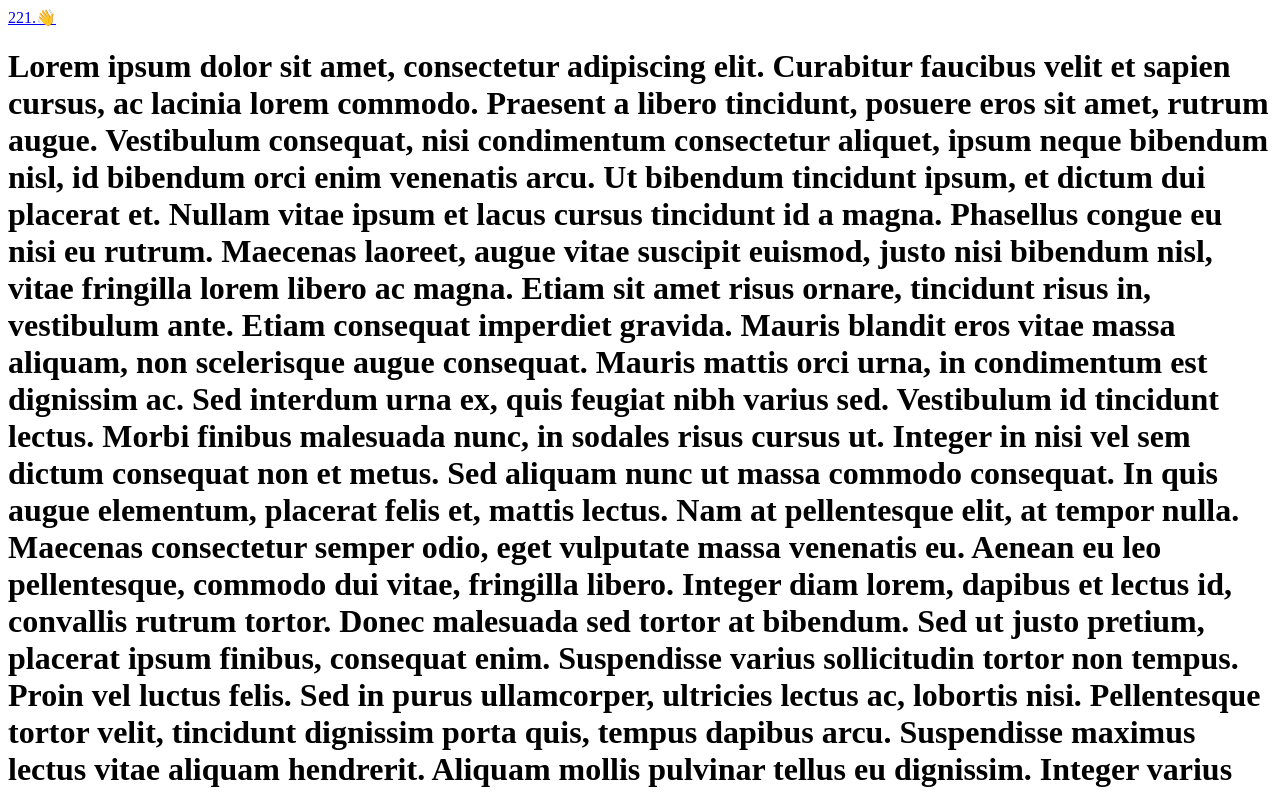
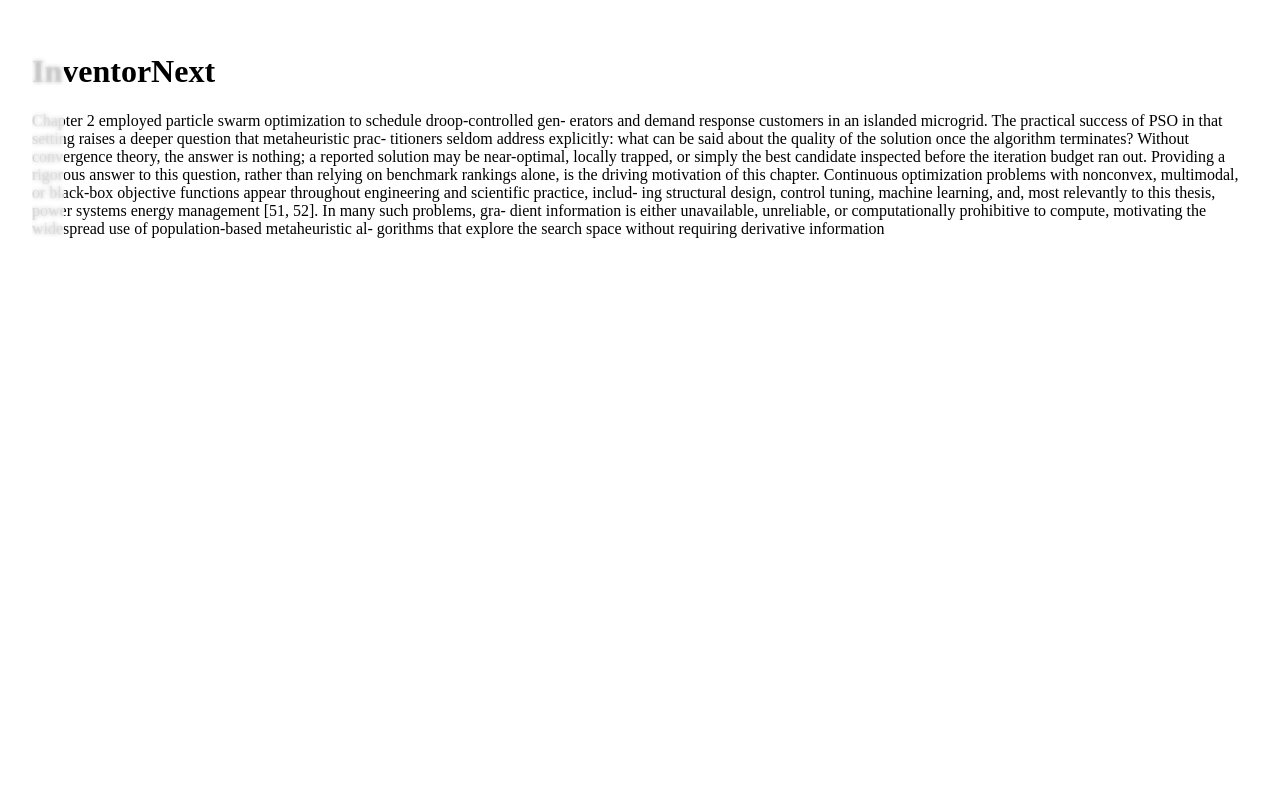
Before and after one commit to inventornext/ganesh, a plain HTML site: page index.html in a window 1280 px wide. Shown: the top 793 px of the page. Drawn offline with nearby package versions, Linux system fonts and the light colour scheme.

Commit message:
Update index.html

```diff
--- a/index.html
+++ b/index.html
@@ -1,23 +1,56 @@
-<script type='importmap'>
-  {
-    "imports": {
-      "three": "https://unpkg.com/three@~0.184/build/three.webgpu.js",
-      "three/webgpu": "https://unpkg.com/three@~0.184/build/three.webgpu.js",
-      "three/addons/": "https://unpkg.com/three@~0.184/examples/jsm/",
-      "three/tsl": "https://unpkg.com/three@~0.184/build/three.tsl.js"
+<!DOCTYPE html>
+<html lang="en">
+
+<head>
+    <meta charset="UTF-8">
+    <meta name="viewport" content="width=device-width, initial-scale=1.0">
+    <title>Ganesh</title>
+
+    <link rel="stylesheet" href="style.css">
+
+    <script type="importmap">
+    {
+      "imports": {
+        "three": "https://unpkg.com/three@0.184/build/three.webgpu.js",
+        "three/webgpu": "https://unpkg.com/three@0.184/build/three.webgpu.js",
+        "three/addons/": "https://unpkg.com/three@0.184/examples/jsm/",
+        "three/tsl": "https://unpkg.com/three@0.184/build/three.tsl.js"
+      }
     }
-  }
-</script>
-<base target='_top'>
-<div>
-  <a href='https://x.com/ycwhk'>221.👋</a>
+    </script>
+</head>
+
+<body>
+
+<div class="content">
+
+<h1>InventorNext</h1>
+
+<p>
+Chapter 2 employed particle swarm optimization to schedule droop-controlled gen-
+erators and demand response customers in an islanded microgrid. The practical
+success of PSO in that setting raises a deeper question that metaheuristic prac-
+titioners seldom address explicitly: what can be said about the quality of the
+solution once the algorithm terminates? Without convergence theory, the answer
+is nothing; a reported solution may be near-optimal, locally trapped, or simply the
+best candidate inspected before the iteration budget ran out. Providing a rigorous
+answer to this question, rather than relying on benchmark rankings alone, is the
+driving motivation of this chapter.
+Continuous optimization problems with nonconvex, multimodal, or black-box
+objective functions appear throughout engineering and scientific practice, includ-
+ing structural design, control tuning, machine learning, and, most relevantly to this
+thesis, power systems energy management [51, 52]. In many such problems, gra-
+dient information is either unavailable, unreliable, or computationally prohibitive
+to compute, motivating the widespread use of population-based metaheuristic al-
+gorithms that explore the search space without requiring derivative information
+</p>
+
+<div style="height:300vh;"></div>
+
 </div>
 
+<script type="module" src="./script.js"></script>
 
-<h1>
-Lorem ipsum dolor sit amet, consectetur adipiscing elit. Curabitur faucibus velit et sapien cursus, ac lacinia lorem commodo. Praesent a libero tincidunt, posuere eros sit amet, rutrum augue. Vestibulum consequat, nisi condimentum consectetur aliquet, ipsum neque bibendum nisl, id bibendum orci enim venenatis arcu. Ut bibendum tincidunt ipsum, et dictum dui placerat et. Nullam vitae ipsum et lacus cursus tincidunt id a magna. Phasellus congue eu nisi eu rutrum. Maecenas laoreet, augue vitae suscipit euismod, justo nisi bibendum nisl, vitae fringilla lorem libero ac magna. Etiam sit amet risus ornare, tincidunt risus in, vestibulum ante. Etiam consequat imperdiet gravida. Mauris blandit eros vitae massa aliquam, non scelerisque augue consequat. Mauris mattis orci urna, in condimentum est dignissim ac. Sed interdum urna ex, quis feugiat nibh varius sed. Vestibulum id tincidunt lectus. Morbi finibus malesuada nunc, in sodales risus cursus ut.
-Integer in nisi vel sem dictum consequat non et metus. Sed aliquam nunc ut massa commodo consequat. In quis augue elementum, placerat felis et, mattis lectus. Nam at pellentesque elit, at tempor nulla. Maecenas consectetur semper odio, eget vulputate massa venenatis eu. Aenean eu leo pellentesque, commodo dui vitae, fringilla libero. Integer diam lorem, dapibus et lectus id, convallis rutrum tortor. Donec malesuada sed tortor at bibendum. Sed ut justo pretium, placerat ipsum finibus, consequat enim. Suspendisse varius sollicitudin tortor non tempus. Proin vel luctus felis. Sed in purus ullamcorper, ultricies lectus ac, lobortis nisi. Pellentesque tortor velit, tincidunt dignissim porta quis, tempus dapibus arcu. Suspendisse maximus lectus vitae aliquam hendrerit. Aliquam mollis pulvinar tellus eu dignissim. Integer varius consectetur libero, a lobortis nulla sollicitudin a.
-Aenean dui diam, feugiat ac pretium sodales, interdum in enim. Nam porta et libero nec interdum. Nullam eu tincidunt quam. Mauris sit amet interdum nibh. Vivamus mattis interdum ligula, at volutpat arcu feugiat at. Nam dolor arcu, pellentesque non risus et, consequat ullamcorper neque. Cras faucibus non diam vitae porttitor. Nunc ornare vestibulum urna.
-Proin laoreet felis sed massa sagittis lobortis. Nulla vel interdum odio, nec commodo mauris. Pellentesque malesuada ipsum lacus, non pellentesque massa pharetra sit amet. Nulla facilisi. Vestibulum mattis molestie elit, fermentum rutrum massa mattis ut. Suspendisse vel urna et massa vehicula pretium. Vivamus semper congue vehicula. Nunc posuere metus in dolor iaculis, sit amet semper tellus vestibulum. Aliquam dictum sapien vel ante suscipit, dignissim efficitur ipsum vehicula.
-Fusce auctor ante ante, eu tempor erat molestie at. Nam aliquet, turpis sit amet imperdiet dictum, nisi felis facilisis lectus, vitae posuere sapien nunc in eros. Praesent dictum velit ut risus hendrerit, efficitur pretium ligula faucibus. Curabitur vehicula tempor ultricies. Etiam eu nisl vestibulum, molestie libero at, vestibulum arcu. Duis tincidunt dolor nec sem tincidunt, at varius arcu cursus. Pellentesque et pulvinar metus. Aenean mattis dignissim ligula, nec condimentum dolor tincidunt eget. Aliquam consequat leo ut mi sodales, vitae hendrerit tellus scelerisque. Curabitur porttitor feugiat elementum. Pellentesque commodo sem ut semper sollicitudin. Morbi non ornare nibh, nec congue purus.
-</h1>
+</body>
+
+</html>
```
